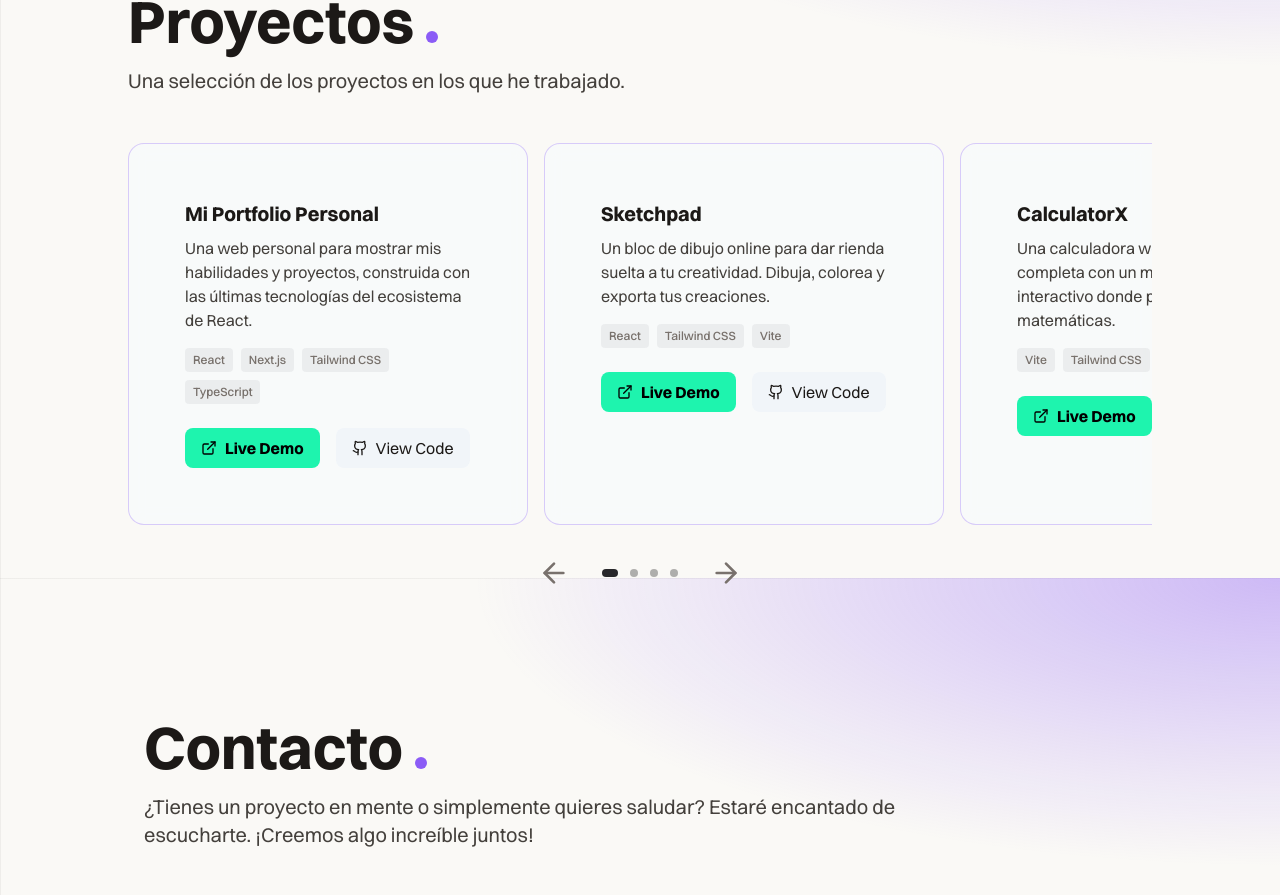
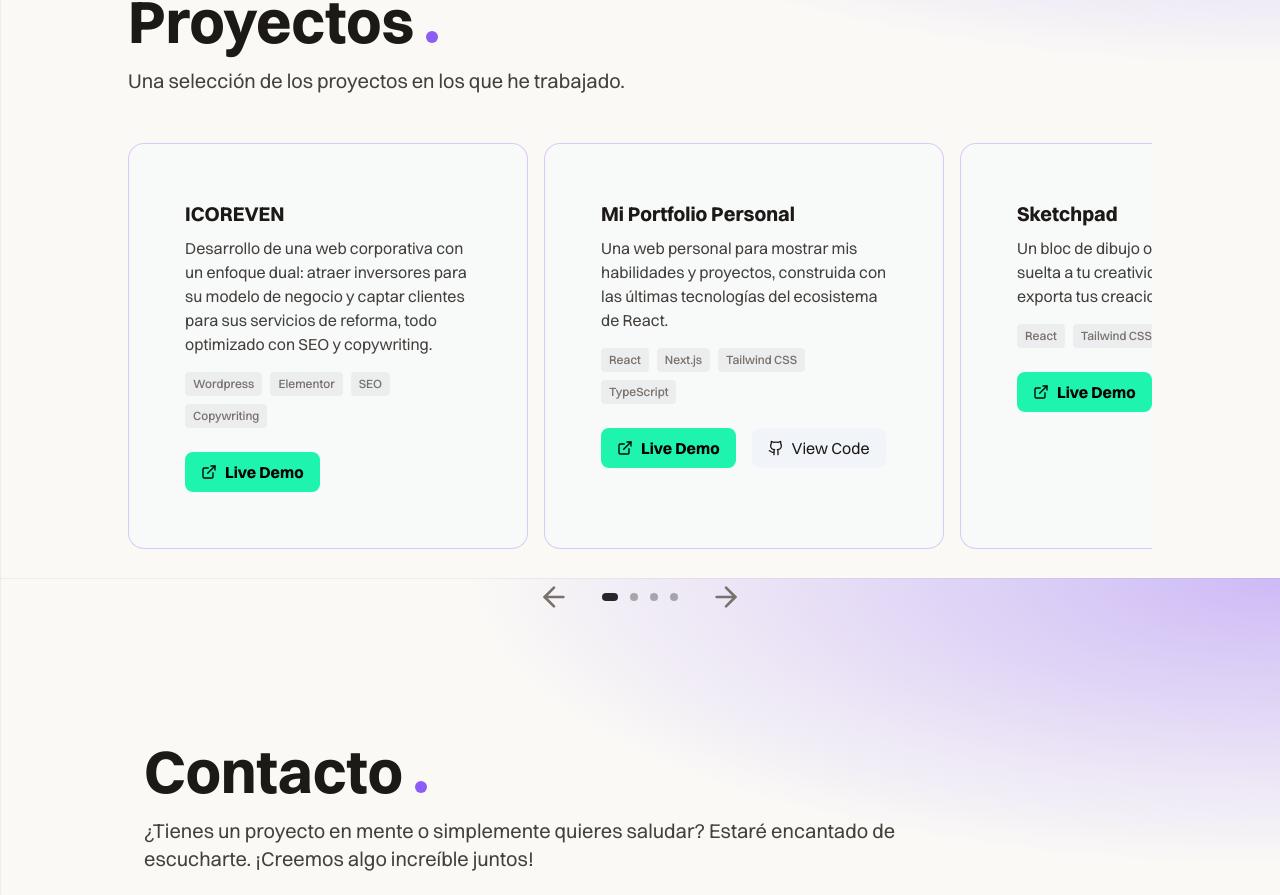
Before and after one commit to ericpastorm/mi-portfolio, a Next.js app: page / in a window 1280 px wide. Shown: the part 1822-2717 px from the top of the page. Built offline with nearby package versions, Linux system fonts and the light colour scheme; no server answers.

Commit message:
Added a new project

```diff
--- a/data/projects.ts
+++ b/data/projects.ts
@@ -9,6 +9,12 @@ export type ProjectType = {
 };
 
 export const projectsData: ProjectType[] = [
+  {
+    title: "ICOREVEN",
+    description: "Desarrollo de una web corporativa con un enfoque dual: atraer inversores para su modelo de negocio y captar clientes para sus servicios de reforma, todo optimizado con SEO y copywriting.",
+    tags: ["Wordpress", "Elementor", "SEO", "Copywriting"],
+    demoUrl: "https://icoreven.com/",
+  },
   {
     title: "Mi Portfolio Personal",
     description: "Una web personal para mostrar mis habilidades y proyectos, construida con las últimas tecnologías del ecosistema de React.",
@@ -30,10 +36,4 @@ export const projectsData: ProjectType[] = [
     demoUrl: "https://github.com/ericpastorm/CalculatorX",
     codeUrl: "https://ericpastorm.github.io/CalculatorX/",
   },
-  {
-    title: "Clon de Spotify",
-    description: "Un proyecto para practicar el consumo de APIs y la gestión de estado global en una aplicación de música.",
-    tags: ["React", "Spotify API", "Zustand"],
-    codeUrl: "#",
-  },
 ];
```
